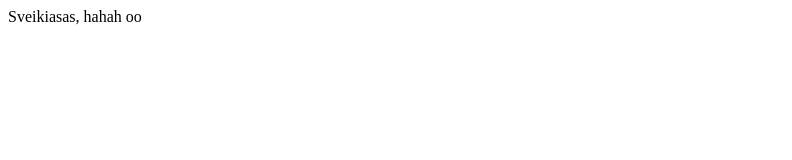
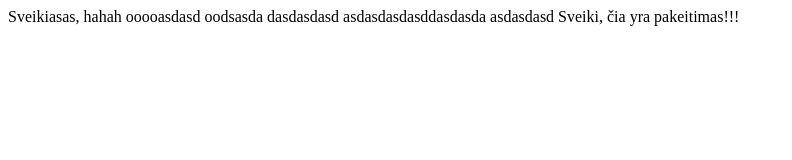
Before and after one commit to ArnasJ/test, a plain HTML site: page index.html in a window 1280 px wide. Shown: the whole page, without its empty margins (0-792 px from the left). Drawn offline with Linux system fonts and the light colour scheme.

Commit message:
dar vienas brancho testavimas

```diff
--- a/index.html
+++ b/index.html
@@ -6,4 +6,11 @@
 </head>
 <body>
 Sveikiasas, hahah
-oo
+ooooasdasd
+oodsasda
+dasdasdasd
+asdasdasdasddasdasda
+asdasdasd
+Sveiki, čia yra pakeitimas!!!
+</body>
+</html>
```
